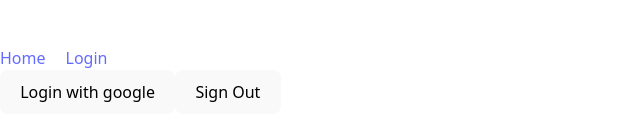
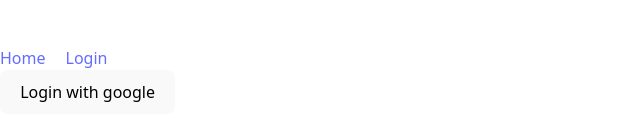
Before and after one commit to alalhosen/array-if-else-and-others, a React (Vite) app: page /login in a window 1280 px wide. Shown: the part 320-460 px from the top of the page, without its empty margins (0-640 px from the left). Built offline with nearby package versions, Linux system fonts and the light colour scheme.

Commit message:
btn coment

```diff
--- a/src/components/Login/Login.jsx
+++ b/src/components/Login/Login.jsx
@@ -19,25 +19,33 @@
       });
   };
 
-  const handleSignOut=()=>{
+  const handleSignOut = () => {
     signOut(auth)
-    .then(()=>{
-      console.log('sign out done')
-      .catch(error=> console.log(error))
-    })
-  }
+      .then(() => {
+        console.log("sign out done");
+        setUser(null);
+      })
+      .catch((error) => console.log(error));
+  };
+
+  // if user exists ? signOut : sing in
 
   return (
     <div>
-      <button onClick={handleGoogleSignIn}>Login with google</button>
-      <button onClick={handleSignOut}>Sign Out</button>
-      {user &&
+      {/* <button onClick={handleGoogleSignIn}>Login with google</button>
+      <button onClick={handleSignOut}>Sign Out</button> */}
+      {
+      user ?
+        <button onClick={handleSignOut}>Sign Out</button> :
+        <button onClick={handleGoogleSignIn}>Login with google</button>
+      }
+      {user && (
         <div>
           <h4>{user.displayName}</h4>
           <p>Email: {user.email}</p>
           <img src={user.photoURL} alt="" />
         </div>
-    }
+      )}
     </div>
   );
 };
```
